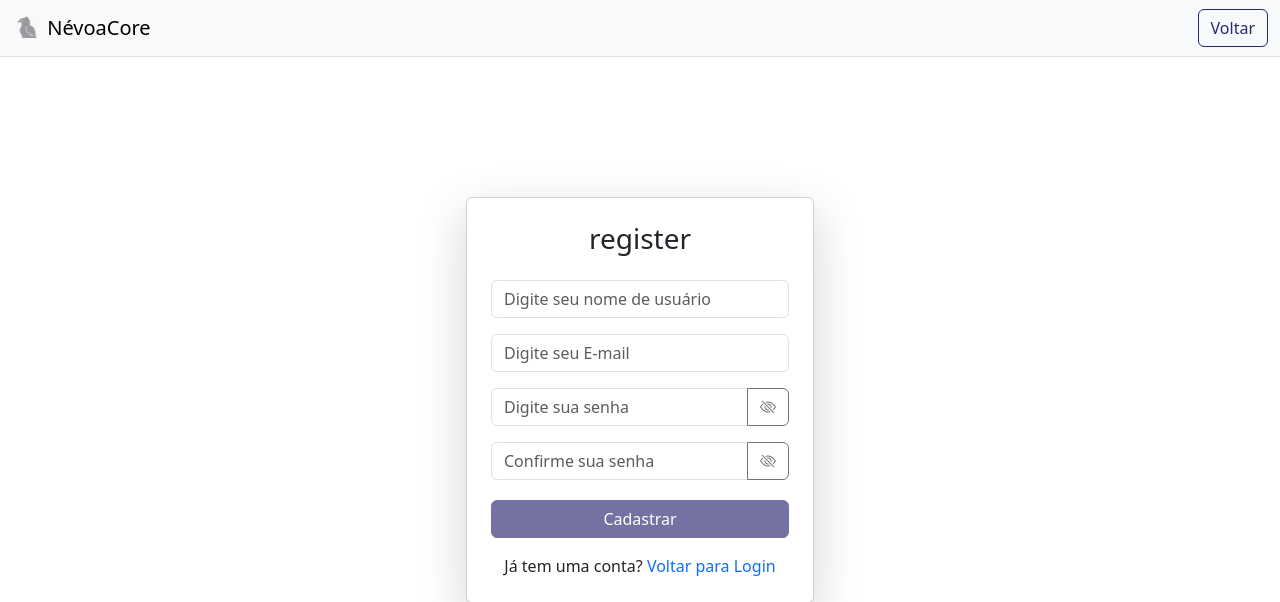
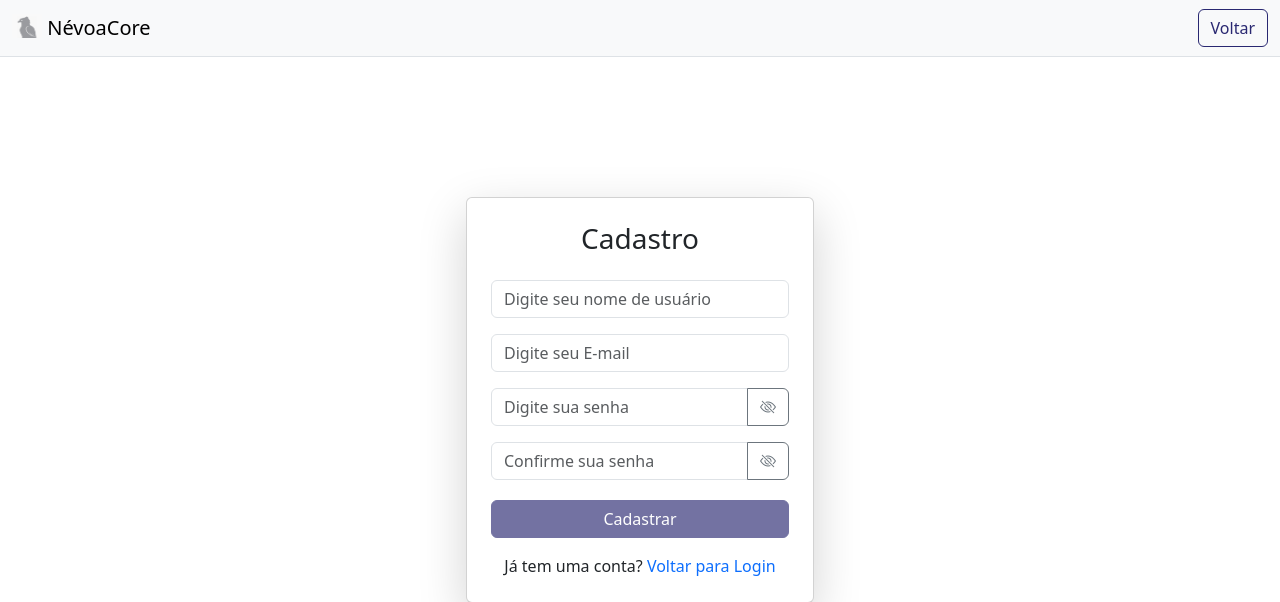
Before and after one commit to ArthurWillers/NevoaCore, a PHP site: page /pages/register.php in a window 1280 px wide. Shown: the top 602 px of the page. Run offline with PHP 8.4, Linux system fonts and the light colour scheme.

Commit message:
Update register.php to change header text to 'Cadastro' and add IDs to password fields for visibility toggle

```diff
--- a/pages/register.php
+++ b/pages/register.php
@@ -35,7 +35,7 @@
 
 	<div class="container min-vh-100 d-flex align-items-center justify-content-center">
 		<div class="card shadow-lg p-4">
-			<h3 class="text-center mb-4 squada-one-regular">register</h3>
+			<h3 class="text-center mb-4 squada-one-regular">Cadastro</h3>
 			<form method="POST" action="index.php">
 
 				<div class="input-group mb-3">
@@ -47,7 +47,7 @@
 				</div>
 
 				<div class="input-group mb-3">
-					<input type="password" name="password_register" class="form-control" placeholder="Digite sua senha" required>
+					<input id="password_register" type="password" name="password_register" class="form-control" placeholder="Digite sua senha" required>
 					<button class="btn btn-outline-secondary" type="button"
 						onclick="toggle_password_visibility('password_register', this)">
 						<i class="bi bi-eye-slash"></i>
@@ -55,7 +55,7 @@
 				</div>
 
 				<div class="input-group">
-					<input type="password" name="confirm_password_register" class="form-control" placeholder="Confirme sua senha" required>
+					<input id="confirm_password_register" type="password" name="confirm_password_register" class="form-control" placeholder="Confirme sua senha" required>
 					<button class="btn btn-outline-secondary" type="button"
 						onclick="toggle_password_visibility('confirm_password_register', this)">
 						<i class="bi bi-eye-slash"></i>
```
